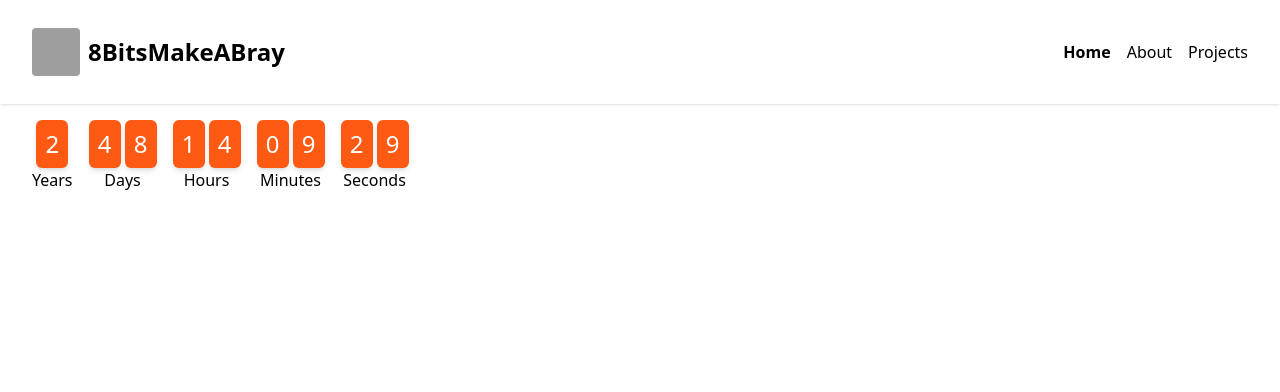
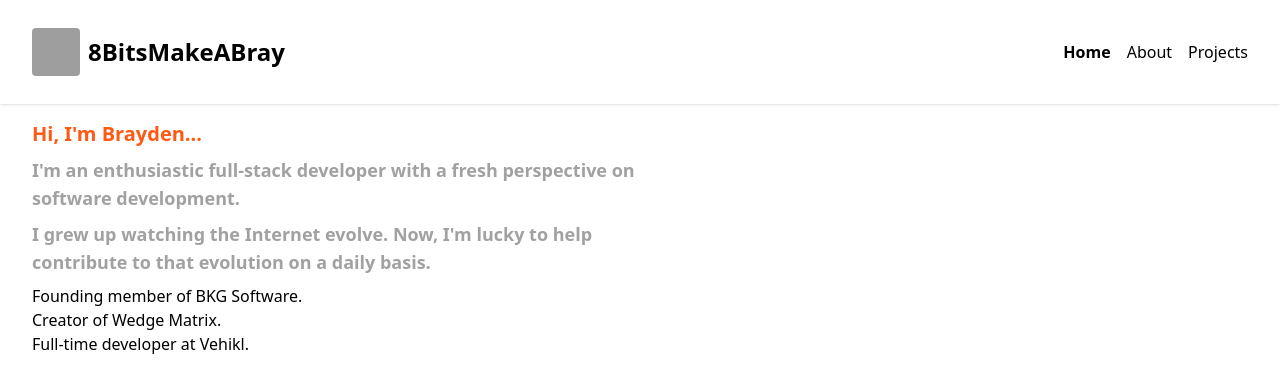
Before and after one commit to braybowler/8bitsmakeabray-v2, a Vue app: page / in a window 1280 px wide. Shown: the top 392 px of the page. Built offline with nearby package versions, Linux system fonts and the light colour scheme; grey boxes are pictures that could not be loaded.

Commit message:
add some text

```diff
--- a/src/views/HomeView.vue
+++ b/src/views/HomeView.vue
@@ -5,11 +5,27 @@ import ElapsedClock from '@/components/ElapsedClock.vue'
 <template>
   <main class="xs:flex xs:flex-col xs:gap-2 sm:gap-4 sm:flex sm:flex-row">
     <section class="xs:w-full xs:h-1/2 sm:w-1/2 sm:h-full">
-<!--      <h2 class="xs:text-base sm:text-xl font-bold text-[#ff5a13]">Hi, I'm Brayden...</h2>-->
-      <ElapsedClock />
+      <h2 class="xs:text-base xs:mb-1 sm:text-xl sm:mb-2 font-extrabold text-[#ff5a13]">Hi, I'm Brayden...</h2>
+
+      <h3 class="xs:text-sm xs:mb-1 sm:text-lg sm:mb-2 font-bold text-neutral-400">
+        I'm an enthusiastic full-stack developer with a fresh perspective on software development.
+      </h3>
+      <h3 class="xs:text-sm xs:mb-1 sm:text-lg sm:mb-2 font-bold text-neutral-400">
+        I grew up watching the Internet evolve. Now, I'm lucky to help contribute to that evolution on a daily basis.
+      </h3>
+
+      <p>
+        Founding member of <a href="https://bkgsoftware.com">BKG Software</a>.
+      </p>
+      <p>
+        Creator of <a href="https://apps.apple.com/ca/app/wedge-matrix/id6744891049">Wedge Matrix</a>.
+      </p>
+      <p>
+        Full-time developer at <a href="https://vehikl.com">Vehikl</a>.
+      </p>
     </section>
-<!--    <section class="xs:w-full xs:h-1/2 sm:w-1/2 sm:h-full">-->
-<!--      Right or Bottom-->
+<!--    <section class="xs:w-full xs:h-1/2 sm:w-1/2 sm:h-full flex items-baseline">-->
+<!--      <ElapsedClock />-->
 <!--    </section>-->
   </main>
 </template>
```
